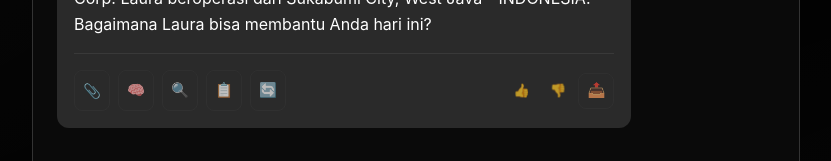
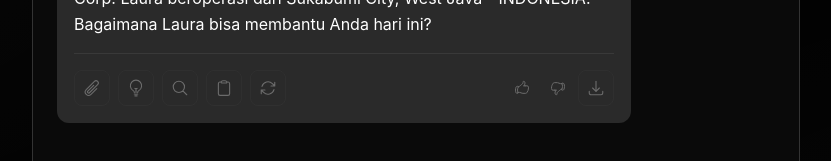
Before and after one commit to soeparnocorp/anna-laura-basic, a website: page public/index.html in a window 1280 px wide. Shown: the part 297-458 px from the top of the page, without its empty margins (224-1055 px from the left). Drawn offline with Linux system fonts and the light colour scheme.

Commit message:
index.html

```diff
--- a/public/index.html
+++ b/public/index.html
@@ -233,6 +233,12 @@
         justify-content: center;
       }
 
+      .action-btn svg {
+        width: 18px;
+        height: 18px;
+        transition: all 0.3s ease;
+      }
+
       .action-btn::before {
         content: '';
         position: absolute;
@@ -250,6 +256,10 @@
         background: var(--action-hover);
         transform: translateY(-2px) scale(1.05);
         box-shadow: 0 4px 12px var(--shadow-glow);
+      }
+
+      .action-btn:hover svg {
+        transform: scale(1.1);
       }
 
       .action-btn:hover::before {
@@ -276,10 +286,20 @@
         justify-content: center;
       }
 
+      .feedback-btn svg {
+        width: 16px;
+        height: 16px;
+        transition: all 0.3s ease;
+      }
+
       .feedback-btn:hover {
         color: var(--primary-color);
         background: var(--action-hover);
         transform: scale(1.1);
+      }
+
+      .feedback-btn:hover svg {
+        transform: scale(1.2);
       }
 
       .feedback-btn.active {
@@ -545,6 +565,11 @@
           min-height: 32px;
         }
 
+        .action-btn svg {
+          width: 16px;
+          height: 16px;
+        }
+
         h1 {
           font-size: 1.5rem;
         }
@@ -587,17 +612,47 @@
             <div class="action-buttons">
               <label class="upload-label action-btn" title="Upload file">
                 <input type="file" class="file-upload" accept=".txt,.log,.json,.pdf,.jpg,.png">
-                📎
+                <svg xmlns="http://www.w3.org/2000/svg" fill="none" viewBox="0 0 24 24" stroke-width="1.5" stroke="currentColor">
+                  <path stroke-linecap="round" stroke-linejoin="round" d="m18.375 12.739-7.693 7.693a4.5 4.5 0 0 1-6.364-6.364l10.94-10.94A3 3 0 1 1 19.5 7.372L8.552 18.32m.009-.01-.01.01m5.699-9.941-7.81 7.81a1.5 1.5 0 0 0 2.112 2.13" />
+                </svg>
               </label>
-              <button class="action-btn" title="Deep Think">🧠</button>
-              <button class="action-btn" title="Search">🔍</button>
-              <button class="action-btn" title="Copy">📋</button>
-              <button class="action-btn" title="Regenerate">🔄</button>
+              <button class="action-btn" title="Deep Think">
+                <svg xmlns="http://www.w3.org/2000/svg" fill="none" viewBox="0 0 24 24" stroke-width="1.5" stroke="currentColor">
+                  <path stroke-linecap="round" stroke-linejoin="round" d="M12 18v-5.25m0 0a6.01 6.01 0 0 0 1.5-.189m-1.5.189a6.01 6.01 0 0 1-1.5-.189m3.75 7.478a12.06 12.06 0 0 1-4.5 0m3.75 2.383a14.406 14.406 0 0 1-3 0M14.25 18v-.192c0-.983.658-1.823 1.508-2.316a7.5 7.5 0 1 0-7.517 0c.85.493 1.509 1.333 1.509 2.316V18" />
+                </svg>
+              </button>
+              <button class="action-btn" title="Search">
+                <svg xmlns="http://www.w3.org/2000/svg" fill="none" viewBox="0 0 24 24" stroke-width="1.5" stroke="currentColor">
+                  <path stroke-linecap="round" stroke-linejoin="round" d="m21 21-5.197-5.197m0 0A7.5 7.5 0 1 0 5.196 5.196a7.5 7.5 0 0 0 10.607 10.607Z" />
+                </svg>
+              </button>
+              <button class="action-btn" title="Copy">
+                <svg xmlns="http://www.w3.org/2000/svg" fill="none" viewBox="0 0 24 24" stroke-width="1.5" stroke="currentColor">
+                  <path stroke-linecap="round" stroke-linejoin="round" d="M15.666 3.888A2.25 2.25 0 0 0 13.5 2.25h-3c-1.03 0-1.9.693-2.166 1.638m7.332 0c.055.194.084.4.084.612v0a.75.75 0 0 1-.75.75H9a.75.75 0 0 1-.75-.75v0c0-.212.03-.418.084-.612m7.332 0c.646.049 1.288.11 1.927.184 1.1.128 1.907 1.077 1.907 2.185V19.5a2.25 2.25 0 0 1-2.25 2.25H6.75A2.25 2.25 0 0 1 4.5 19.5V6.257c0-1.108.806-2.057 1.907-2.185a48.208 48.208 0 0 1 1.927-.184" />
+                </svg>
+              </button>
+              <button class="action-btn" title="Regenerate">
+                <svg xmlns="http://www.w3.org/2000/svg" fill="none" viewBox="0 0 24 24" stroke-width="1.5" stroke="currentColor">
+                  <path stroke-linecap="round" stroke-linejoin="round" d="M16.023 9.348h4.992v-.001M2.985 19.644v-4.992m0 0h4.992m-4.993 0 3.181 3.183a8.25 8.25 0 0 0 13.803-3.7M4.031 9.865a8.25 8.25 0 0 1 13.803-3.7l3.181 3.182m0-4.991v4.99" />
+                </svg>
+              </button>
             </div>
             <div class="feedback-buttons">
-              <button class="feedback-btn" title="Like">👍</button>
-              <button class="feedback-btn" title="Dislike">👎</button>
-              <button class="action-btn" title="Share">📤</button>
+              <button class="feedback-btn" title="Like">
+                <svg xmlns="http://www.w3.org/2000/svg" fill="none" viewBox="0 0 24 24" stroke-width="1.5" stroke="currentColor">
+                  <path stroke-linecap="round" stroke-linejoin="round" d="M6.633 10.25c.806 0 1.533-.446 2.031-1.08a9.041 9.041 0 0 1 2.861-2.4c.723-.384 1.35-.956 1.653-1.715a4.498 4.498 0 0 0 .322-1.672V2.75a.75.75 0 0 1 .75-.75 2.25 2.25 0 0 1 2.25 2.25c0 1.152-.26 2.243-.723 3.218-.266.558.107 1.282.725 1.282m0 0h3.126c1.026 0 1.945.694 2.054 1.715.045.422.068.85.068 1.285a11.95 11.95 0 0 1-2.649 7.521c-.388.482-.987.729-1.605.729H13.48c-.483 0-.964-.078-1.423-.23l-3.114-1.04a4.501 4.501 0 0 0-1.423-.23H5.904m10.598-9.75H14.25M5.904 18.5c.083.205.173.405.27.602.197.4-.078.898-.523.898h-.908c-.889 0-1.713-.518-1.972-1.368a12 12 0 0 1-.521-3.507c0-1.553.295-3.036.831-4.398C3.387 9.953 4.167 9.5 5 9.5h1.053c.472 0 .745.556.5.96a8.958 8.958 0 0 0-1.302 4.665c0 1.194.232 2.333.654 3.375Z" />
+                </svg>
+              </button>
+              <button class="feedback-btn" title="Dislike">
+                <svg xmlns="http://www.w3.org/2000/svg" fill="none" viewBox="0 0 24 24" stroke-width="1.5" stroke="currentColor">
+                  <path stroke-linecap="round" stroke-linejoin="round" d="M7.498 15.25H4.372c-1.026 0-1.945-.694-2.054-1.715a12.137 12.137 0 0 1-.068-1.285c0-2.848.992-5.464 2.649-7.521C5.287 4.247 5.886 4 6.504 4h4.016a4.5 4.5 0 0 1 1.423.23l3.114 1.04a4.5 4.5 0 0 0 1.423.23h1.294M7.498 15.25c.618 0 .991.724.725 1.282A7.471 7.471 0 0 0 7.5 19.75 2.25 2.25 0 0 0 9.75 22a.75.75 0 0 0 .75-.75v-.633c0-.573.11-1.14.322-1.672.304-.76.93-1.33 1.653-1.715a9.04 9.04 0 0 0 2.86-2.4c.498-.634 1.226-1.08 2.032-1.08h.384m-10.253 1.5H9.7m8.075-9.75c.01.05.027.1.05.148.593 1.2.925 2.55.925 3.977 0 1.487-.36 2.89-.999 4.125m.023-8.25c-.076-.365.183-.75.575-.75h.908c.889 0 1.713.518 1.972 1.368.339 1.11.521 2.287.521 3.507 0 1.553-.295 3.036-.831 4.398-.306.774-1.086 1.227-1.918 1.227h-1.053c-.472 0-.745-.556-.5-.96a8.95 8.95 0 0 0 .303-.54" />
+                </svg>
+              </button>
+              <button class="action-btn" title="Share">
+                <svg xmlns="http://www.w3.org/2000/svg" fill="none" viewBox="0 0 24 24" stroke-width="1.5" stroke="currentColor">
+                  <path stroke-linecap="round" stroke-linejoin="round" d="M3 16.5v2.25A2.25 2.25 0 0 0 5.25 21h13.5A2.25 2.25 0 0 0 21 18.75V16.5M16.5 12 12 16.5m0 0L7.5 12m4.5 4.5V3" />
+                </svg>
+              </button>
             </div>
           </div>
         </div>
```
